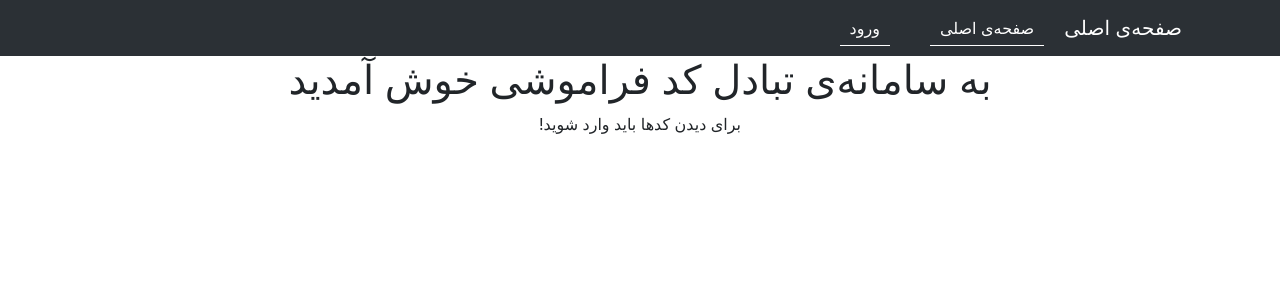
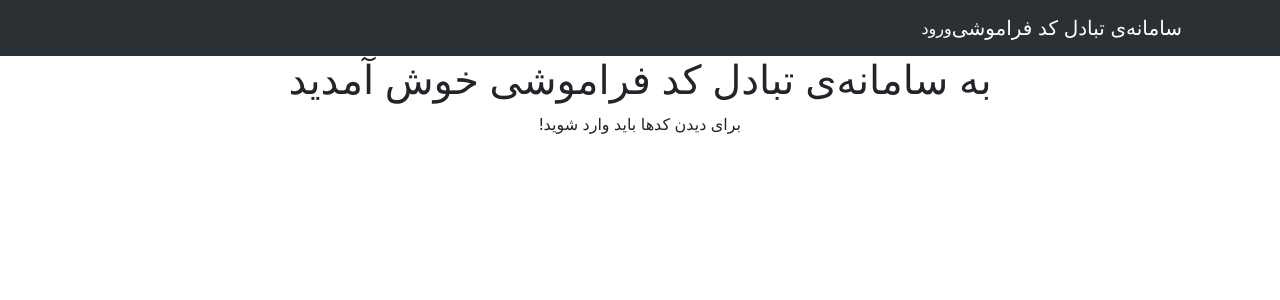
Before and after one commit to IIIphr/se_front_prj, a React (Create React App) app: page / in a window 1280 px wide. Shown: the top 300 px of the page. Built offline with nearby package versions, Linux system fonts and the light colour scheme.

Commit message:
Adding bootstrap to navbar...

```diff
--- a/src/Navbarr.css
+++ b/src/Navbarr.css
@@ -24,3 +24,11 @@
     background-color: grey;
     border-bottom: 5px solid white;
 }
+
+.navbar_unlink{
+    text-decoration: none;
+    color: white;
+}
+.navbar_unlink:hover{
+    color: grey;
+}
--- a/src/Navbarr.js
+++ b/src/Navbarr.js
@@ -27,37 +27,15 @@ function Navbarr() {
     return (
         <Navbar sticky='top' expand="lg" className="bg-body-tertiary" data-bs-theme="dark" dir='rtl'>
             <Container>
-                <Navbar.Brand href='/'>صفحه‌ی اصلی</Navbar.Brand>
+                <Navbar.Brand><Link className='navbar_unlink' to='/'>سامانه‌ی تبادل کد فراموشی</Link></Navbar.Brand>
                 <Navbar.Toggle aria-controls="basic-navbar-nav" />
                 <Navbar.Collapse id="basic-navbar-nav">
-                    <Link className='navbar_link' to='/'>صفحه‌ی اصلی</Link>
                     {user_type == null ?
-                    <Link className='navbar_link' to='/login'>ورود</Link> :
-                    <Link className='navbar_link' to='/profile'>سلام {user_f_name}! - دانشگاه {user_uni_id}</Link>}
-                    {/* <Nav className="me-auto">
-                        <Nav.Link href="#home">Home</Nav.Link>
-                        <Nav.Link href="#link">Link</Nav.Link>
-                        <NavDropdown title="Dropdown" id="basic-nav-dropdown">
-                            <NavDropdown.Item href="#action/3.1">Action</NavDropdown.Item>
-                            <NavDropdown.Item href="#action/3.2">
-                                Another action
-                            </NavDropdown.Item>
-                            <NavDropdown.Item href="#action/3.3">Something</NavDropdown.Item>
-                            <NavDropdown.Divider />
-                            <NavDropdown.Item href="#action/3.4">
-                                Separated link
-                            </NavDropdown.Item>
-                        </NavDropdown>
-                    </Nav> */}
+                    <Link className='navbar_unlink' to='/login'>ورود</Link> :
+                    <Link className='navbar_unlink' to='/profile'>سلام {user_f_name}! - دانشگاه {user_uni_id}</Link>}
                 </Navbar.Collapse>
             </Container>
         </Navbar>
-        // <div className='navbar_root'>
-        //     <Link className='navbar_link' to='/'>صفحه‌ی اصلی</Link>
-        //     {user_type == null ?
-        //     <Link className='navbar_link' to='/login'>ورود</Link> :
-        //     <Link className='navbar_link' to='/profile'>سلام {user_f_name}! - دانشگاه {user_uni_id}</Link>}
-        // </div>
     );
 }
 
--- a/src/index.css
+++ b/src/index.css
@@ -24,6 +24,6 @@ p{
   direction: ltr;
 }
 
-/* *{
+*{
   transition-duration: 0.2s;
-} */
+}
```
